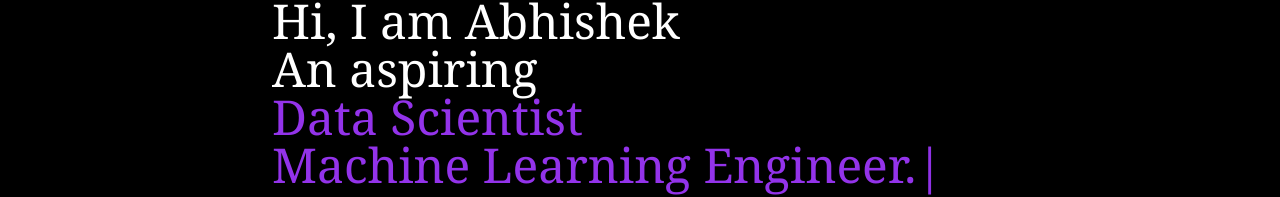
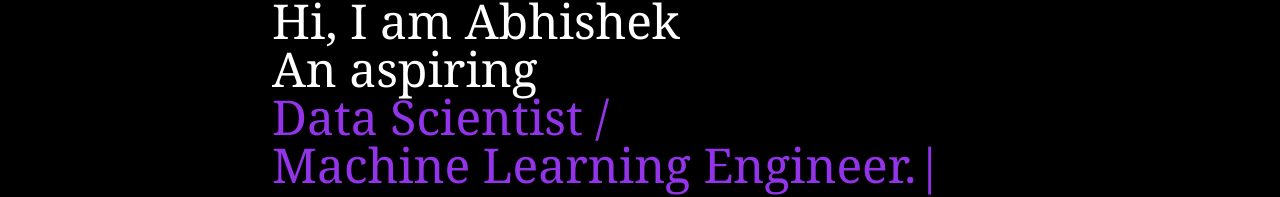
Before and after one commit to AbnormalDistribution99/my_Portfolio_main, a React (Create React App) app: page / in a window 1280 px wide. Shown: the part 253-450 px from the top of the page. Built offline with nearby package versions, Linux system fonts and the light colour scheme.

Commit message:
update home.jsx

```diff
--- a/src/components/Home.jsx
+++ b/src/components/Home.jsx
@@ -11,7 +11,7 @@ const Home = () => {
             <div className='text-white text-3xl md:text-5xl mt-5'>
                 <h2>Hi, I am Abhishek</h2>
                 <h2>An aspiring </h2>
-                <h2 className='text-purple-600 text-3xl md:text-5xl'>Data Scientist</h2>
+                <h2 className='text-purple-600 text-3xl md:text-5xl'>Data Scientist /</h2>
                 <h2 className='text-purple-600 text-3xl md:text-5xl'> <Typed strings={['Machine Learning Engineer.']} typeSpeed={80}/></h2>
                 <p className='text-white text-xl mt-5'>Machine Learning, Deep Learning & Computer Vision</p>
             </div>
```
